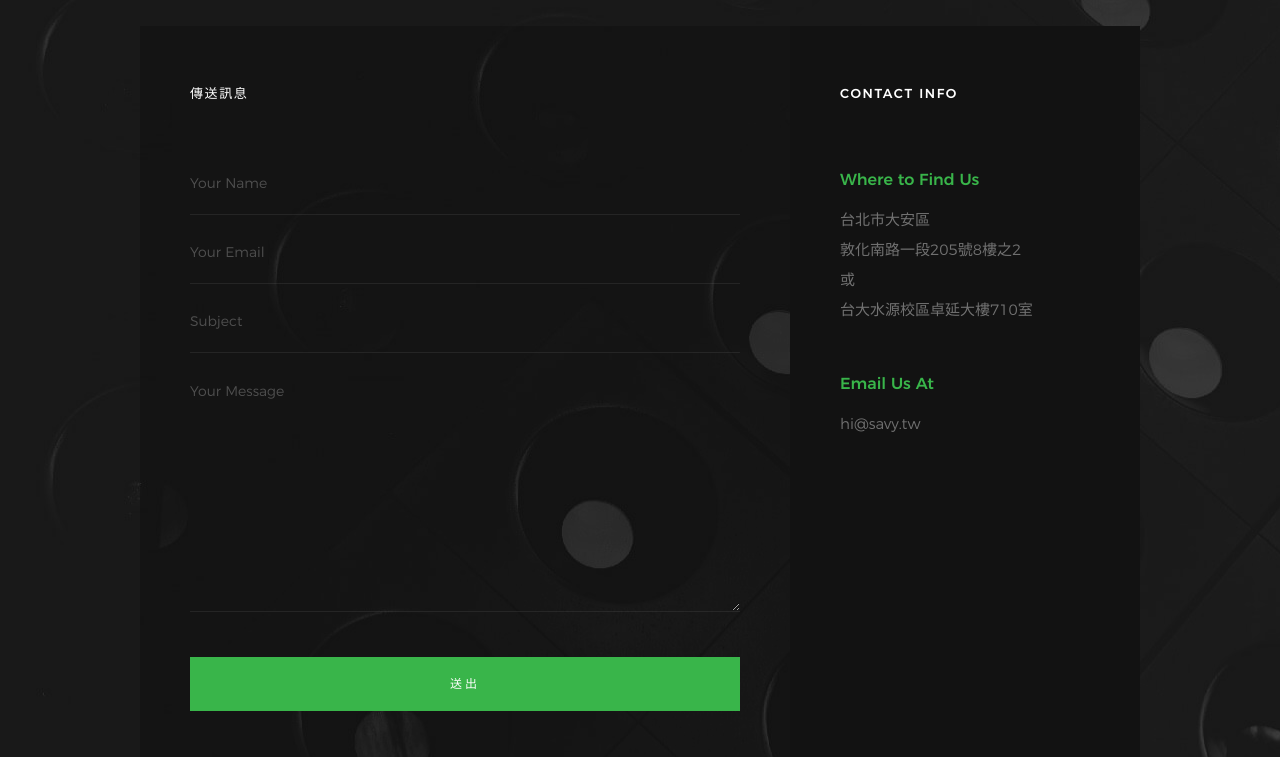
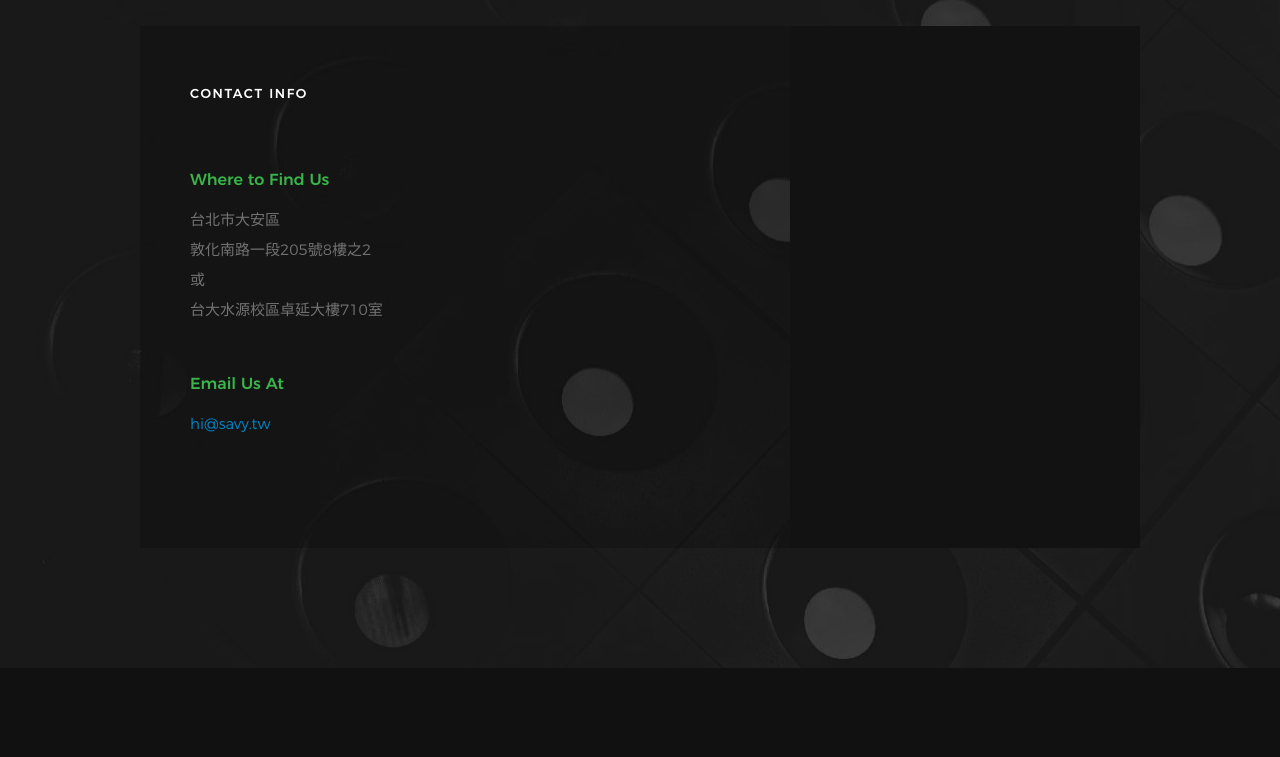
Before and after one commit to victorfu/savy-web, a plain HTML site: page index.html in a window 1280 px wide. Shown: the part 4000-4757 px from the top of the page. Drawn offline with Linux system fonts and the light colour scheme; files whose address does not match are found by name.

Commit message:
Disable send email for now

```diff
--- a/index.html
+++ b/index.html
@@ -285,7 +285,8 @@
                             </p>
                         </div>
 
-                        <a href="http://www.quantumsmile.com/" target="_top" class="item-folio__project-link" title="智能血液透析">
+                        <a href="http://www.quantumsmile.com/" target="_top" class="item-folio__project-link"
+                           title="智能血液透析">
                             <i class="icon-link"></i>
                         </a>
 
@@ -374,50 +375,50 @@
     </div>
 
     <div class="row contact-content" data-aos="fade-up">
-        <div class="contact-primary">
-            <h3 class="h6">傳送訊息</h3>
-            <form name="contactForm" id="contactForm" method="post" action="" novalidate="novalidate">
-                <fieldset>
-                    <div class="form-field">
-                        <input name="contactName" type="text" id="contactName" placeholder="Your Name" value=""
-                               minlength="2" required="" aria-required="true" class="full-width">
-                    </div>
-                    <div class="form-field">
-                        <input name="contactEmail" type="email" id="contactEmail" placeholder="Your Email" value=""
-                               required="" aria-required="true" class="full-width">
-                    </div>
-                    <div class="form-field">
-                        <input name="contactSubject" type="text" id="contactSubject" placeholder="Subject" value=""
-                               class="full-width">
-                    </div>
-                    <div class="form-field">
-                        <textarea name="contactMessage" id="contactMessage" placeholder="Your Message" rows="10"
-                                  cols="50" required="" aria-required="true" class="full-width"></textarea>
-                    </div>
-                    <div class="form-field">
-                        <button class="full-width btn--primary">送出</button>
-                        <div class="submit-loader">
-                            <div class="text-loader">傳送中...</div>
-                            <div class="s-loader">
-                                <div class="bounce1"></div>
-                                <div class="bounce2"></div>
-                                <div class="bounce3"></div>
-                            </div>
-                        </div>
-                    </div>
-                </fieldset>
-            </form>
+        <!--<div class="contact-primary">-->
+            <!--<h3 class="h6">傳送訊息</h3>-->
+            <!--<form name="contactForm" id="contactForm" method="post" action="" novalidate="novalidate">-->
+                <!--<fieldset>-->
+                    <!--<div class="form-field">-->
+                        <!--<input name="contactName" type="text" id="contactName" placeholder="Your Name" value=""-->
+                               <!--minlength="2" required="" aria-required="true" class="full-width">-->
+                    <!--</div>-->
+                    <!--<div class="form-field">-->
+                        <!--<input name="contactEmail" type="email" id="contactEmail" placeholder="Your Email" value=""-->
+                               <!--required="" aria-required="true" class="full-width">-->
+                    <!--</div>-->
+                    <!--<div class="form-field">-->
+                        <!--<input name="contactSubject" type="text" id="contactSubject" placeholder="Subject" value=""-->
+                               <!--class="full-width">-->
+                    <!--</div>-->
+                    <!--<div class="form-field">-->
+                        <!--<textarea name="contactMessage" id="contactMessage" placeholder="Your Message" rows="10"-->
+                                  <!--cols="50" required="" aria-required="true" class="full-width"></textarea>-->
+                    <!--</div>-->
+                    <!--<div class="form-field">-->
+                        <!--<button class="full-width btn&#45;&#45;primary">送出</button>-->
+                        <!--<div class="submit-loader">-->
+                            <!--<div class="text-loader">傳送中...</div>-->
+                            <!--<div class="s-loader">-->
+                                <!--<div class="bounce1"></div>-->
+                                <!--<div class="bounce2"></div>-->
+                                <!--<div class="bounce3"></div>-->
+                            <!--</div>-->
+                        <!--</div>-->
+                    <!--</div>-->
+                <!--</fieldset>-->
+            <!--</form>-->
 
-            <!-- contact-warning -->
-            <div class="message-warning">
-                Something went wrong. Please try again.
-            </div>
+            <!--&lt;!&ndash; contact-warning &ndash;&gt;-->
+            <!--<div class="message-warning">-->
+                <!--Something went wrong. Please try again.-->
+            <!--</div>-->
 
-            <!-- contact-success -->
-            <div class="message-success">
-                Your message was sent, thank you!<br>
-            </div>
-        </div> <!-- end contact-primary -->
+            <!--&lt;!&ndash; contact-success &ndash;&gt;-->
+            <!--<div class="message-success">-->
+                <!--Your message was sent, thank you!<br>-->
+            <!--</div>-->
+        <!--</div> &lt;!&ndash; end contact-primary &ndash;&gt;-->
 
         <div class="contact-secondary">
             <div class="contact-info">
@@ -435,7 +436,7 @@
                 <div class="cinfo">
                     <h5>Email Us At</h5>
                     <p>
-                        hi@savy.tw
+                        <a href="mailto:hi@savy.tw" target="_top">hi@savy.tw</a>
                     </p>
                 </div>
             </div> <!-- end contact-info -->
```
Lines whose indentation alone changed are shown as unchanged.
